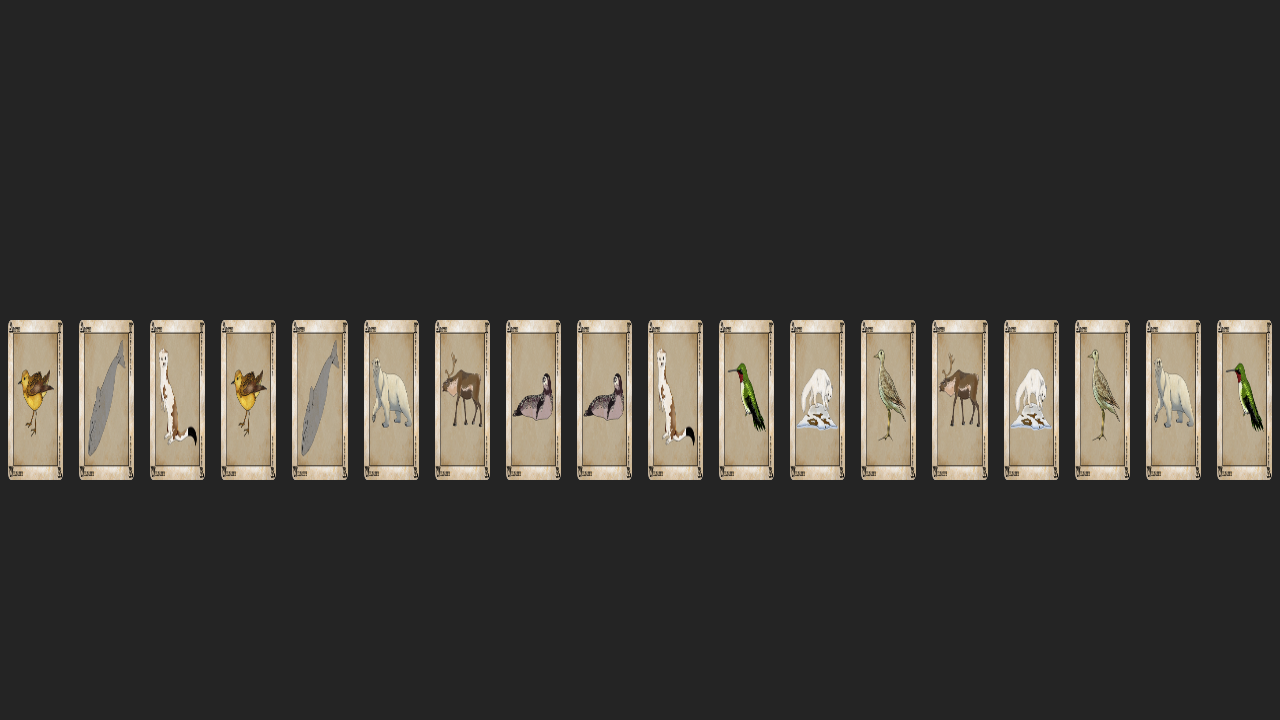
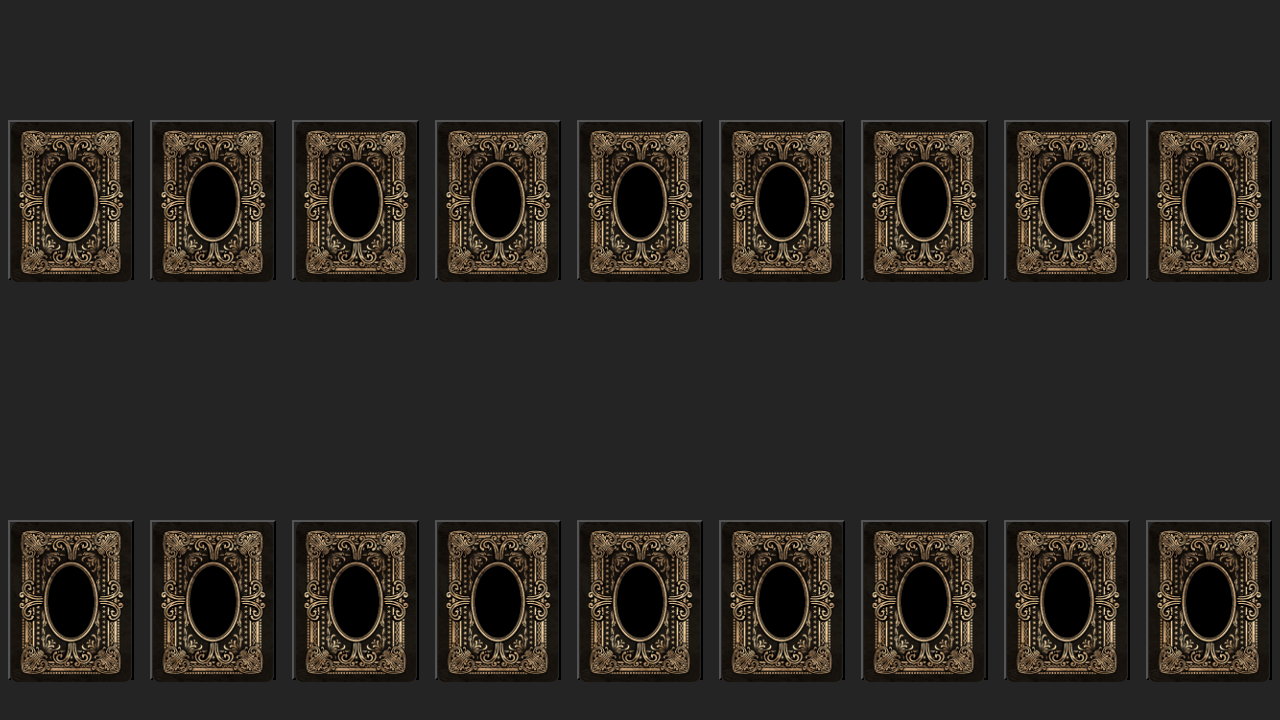
Before and after one commit to yasskate/memory_game, a React (Vite) app: page / in a window 1280 px wide. Shown: the top 720 px of the page. Built offline with nearby package versions, Linux system fonts and the light colour scheme.

Commit message:
Update card component

```diff
--- a/src/components/card/card.tsx
+++ b/src/components/card/card.tsx
@@ -1,12 +1,25 @@
 import { FC } from 'react'
+import { CardProps } from '../../entities/card'
 import { CardContainer } from '../../styles/card'
-import { CardProps } from '../../entities/card'
 
-const Card: FC<CardProps> = card => {
+export interface CardFCProps extends CardProps {
+  handleSelectedCard: (card: CardProps) => void;
+  disabled: boolean;
+}
+
+const Card: FC<CardFCProps> = props => {
+  const { handleSelectedCard, disabled, ...card } = props
+  const { cardId, isFaceUp, image, coverImage } = card
+
+  const handleOnclick = () => {
+    if (cardId) handleSelectedCard(card)
+  }
 
   return (
     <CardContainer>
-       <img src={card.image} alt='tsdaf' />
+      <button onClick={handleOnclick} disabled={disabled}>
+        <img className='card-image' src={isFaceUp ? image : coverImage} alt='tsdaf' />
+      </button>
     </CardContainer>
   )
 }
```
